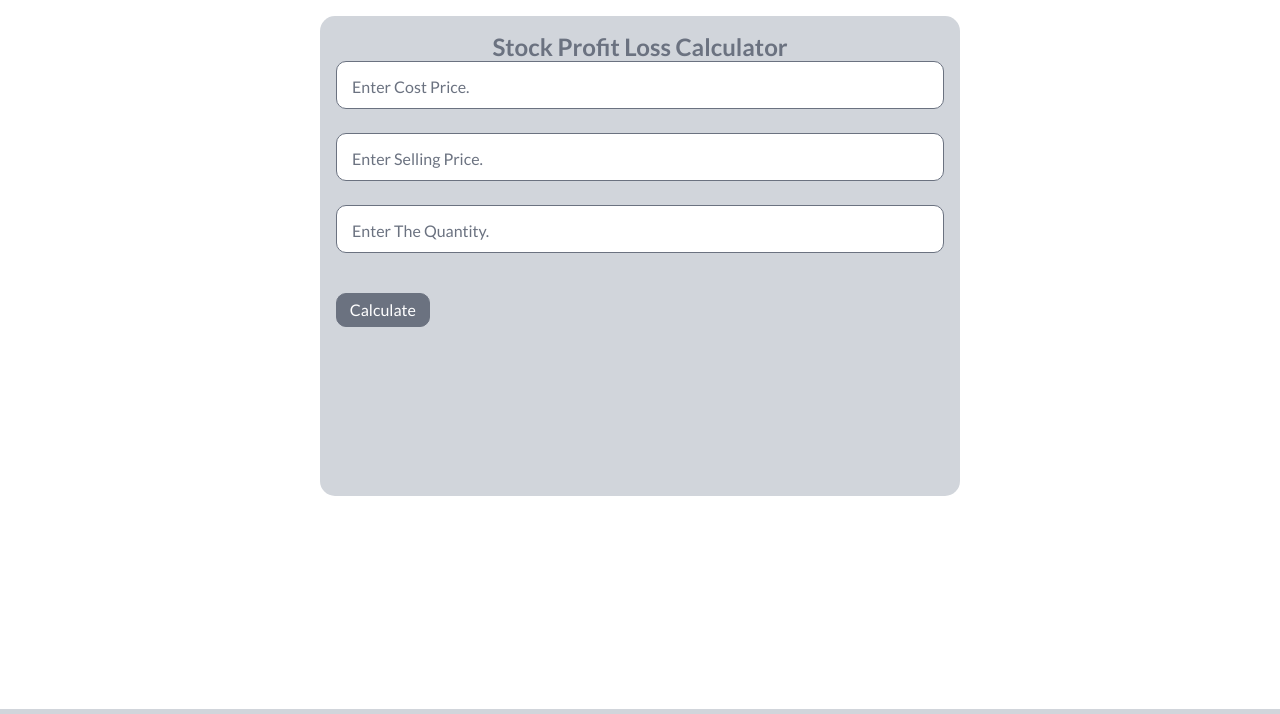
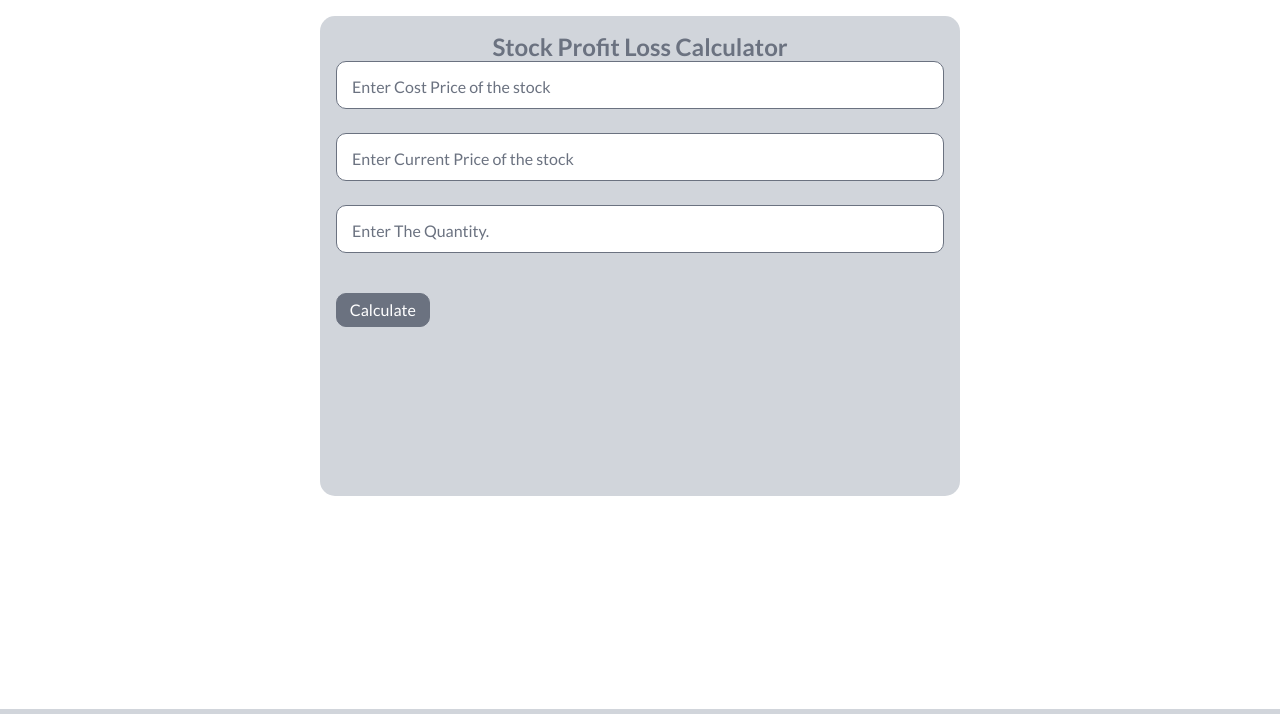
Before and after one commit to Mukesh0996/ProfitLossCalculator, a plain HTML site: page index.html in a window 1280 px wide. Shown: the top 714 px of the page. Drawn offline with Linux system fonts and the light colour scheme.

Commit message:
UI label changes

```diff
--- a/index.html
+++ b/index.html
@@ -14,12 +14,12 @@
         <form class="profitForm">
             <div class="form-control">
                 <input type="text" name="CP" id="cp" placeholder=" "/>
-                <label for="cp" >Enter Cost Price.</label>
+                <label for="cp" >Enter Cost Price of the stock</label>
                 <p class="error"></p>
             </div>
             <div class="form-control">
                 <input type="text" name="SP" id="sp" placeholder=" "/>
-                <label for="sp" >Enter Selling Price.</label>
+                <label for="sp" >Enter Current Price of the stock</label>
                 <p class="error"></p>
             </div>
             <div class="form-control">
```
